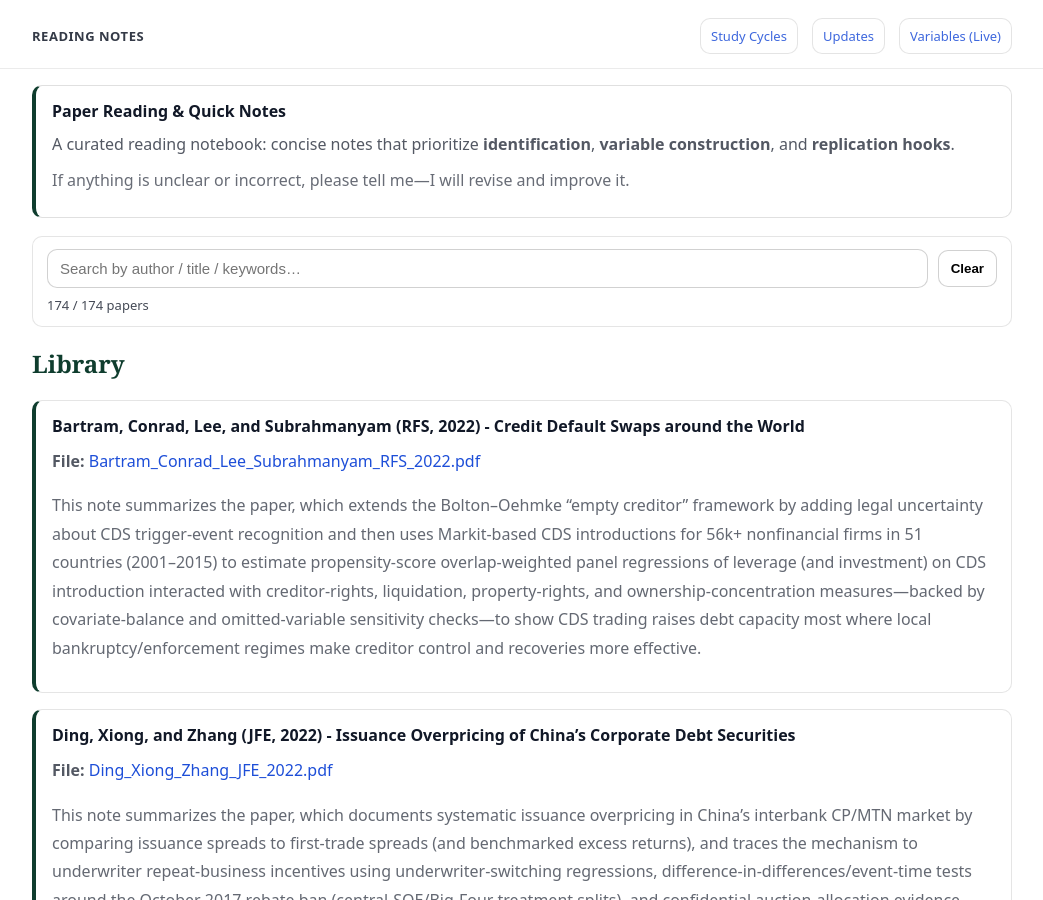
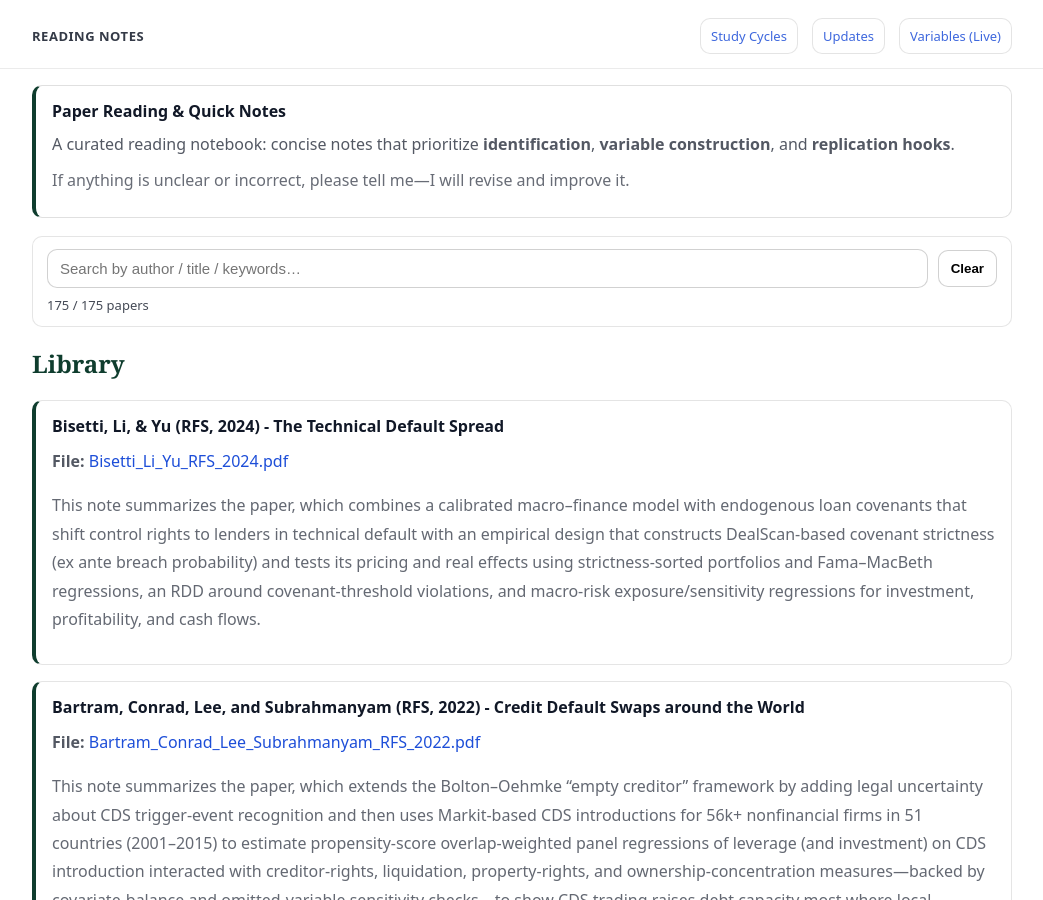
Before and after one commit to yaxinzn/study-archive, a Jekyll site: the page built from reading/index.md, in a window 1280 px wide and 900 px high. Shown: the whole window, without its empty margins (118-1161 px from the left). Built offline with Jekyll 4.4.1, drawn with Linux system fonts in a browser that asks for light colours.

Commit message:
Reading: add/update Bisetti_Li_Yu_RFS_2024.pdf

```diff
--- a/_data/reading.yml
+++ b/_data/reading.yml
@@ -1,3 +1,7 @@
+- title: "Bisetti, Li, & Yu (RFS, 2024) - The Technical Default Spread"
+  file: "Bisetti_Li_Yu_RFS_2024.pdf"
+  desc: "This note summarizes the paper, which combines a calibrated macro–finance model with endogenous loan covenants that shift control rights to lenders in technical default with an empirical design that constructs DealScan-based covenant strictness (ex ante breach probability) and tests its pricing and real effects using strictness-sorted portfolios and Fama–MacBeth regressions, an RDD around covenant-threshold violations, and macro-risk exposure/sensitivity regressions for investment, profitability, and cash flows."
+
 - title: "Bartram, Conrad, Lee, and Subrahmanyam (RFS, 2022) - Credit Default Swaps around the World"
   file: "Bartram_Conrad_Lee_Subrahmanyam_RFS_2022.pdf"
   desc: "This note summarizes the paper, which extends the Bolton–Oehmke “empty creditor” framework by adding legal uncertainty about CDS trigger-event recognition and then uses Markit-based CDS introductions for 56k+ nonfinancial firms in 51 countries (2001–2015) to estimate propensity-score overlap-weighted panel regressions of leverage (and investment) on CDS introduction interacted with creditor-rights, liquidation, property-rights, and ownership-concentration measures—backed by covariate-balance and omitted-variable sensitivity checks—to show CDS trading raises debt capacity most where local bankruptcy/enforcement regimes make creditor control and recoveries more effective."
```
Also changed, not shown: 1 other file.
